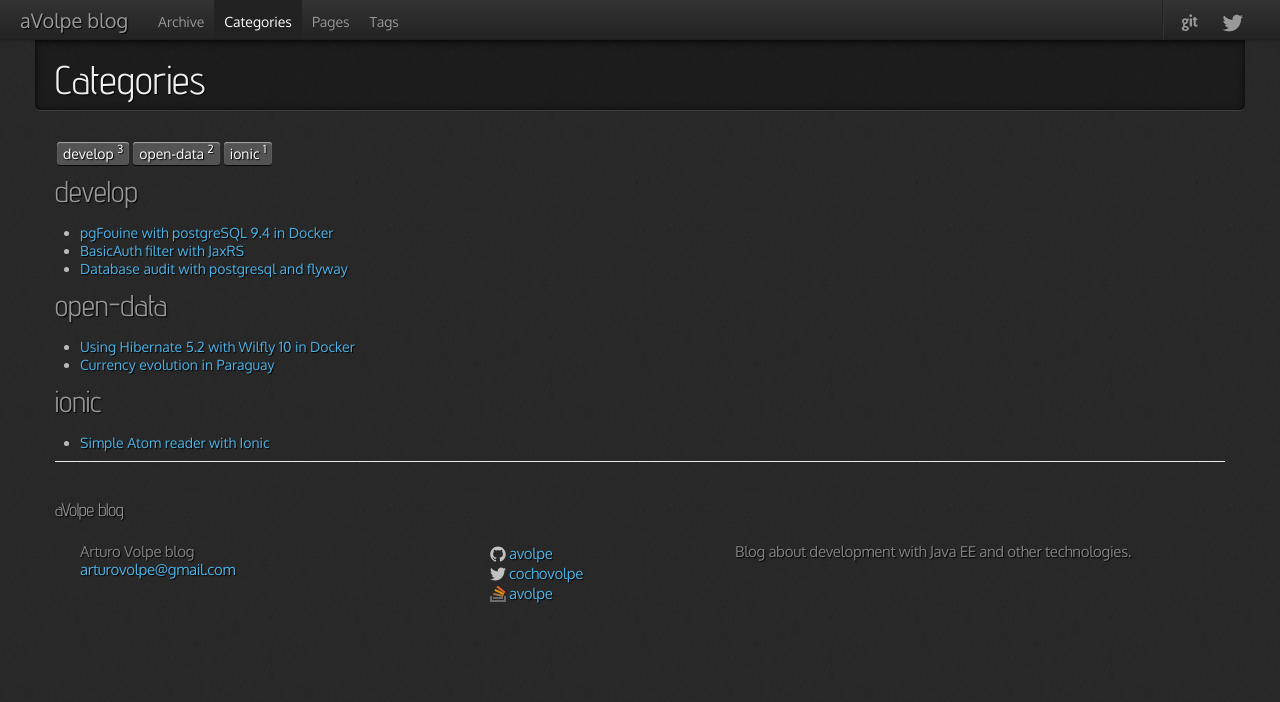
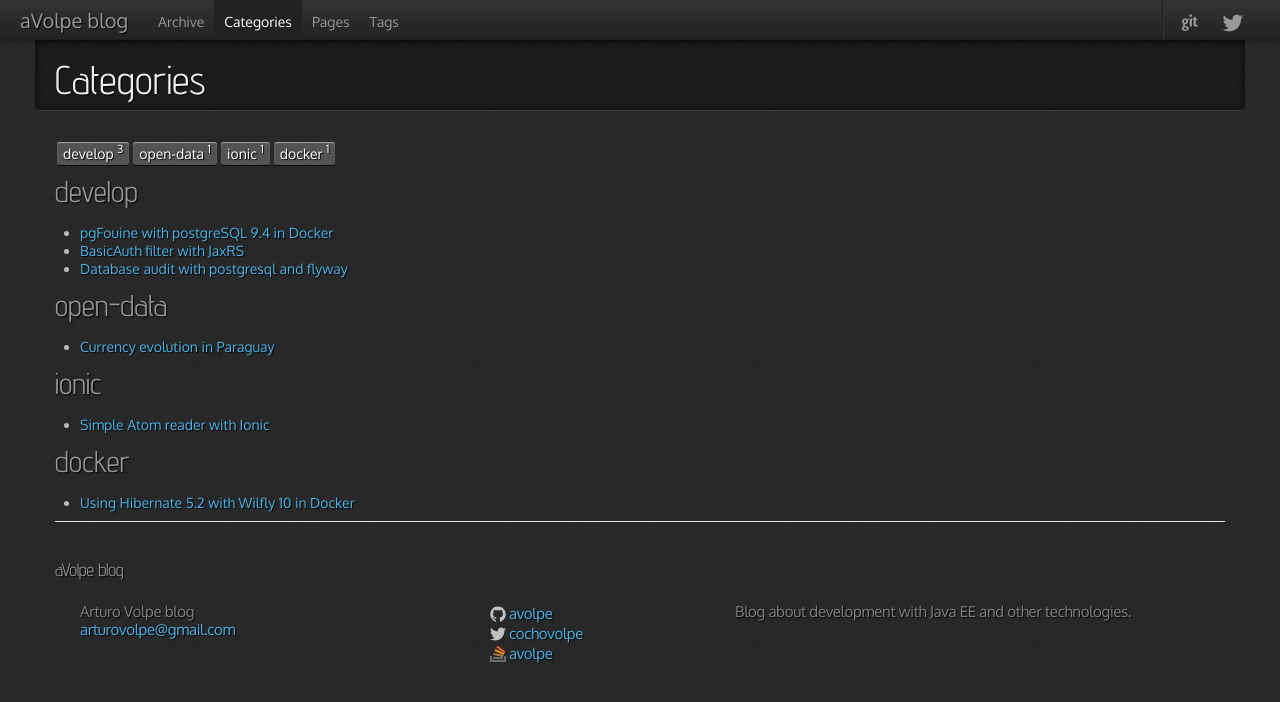
Before and after one commit to aVolpe/aVolpe.github.io, a Jekyll site: the page built from categories.html, in a window 1280 px wide. Shown: the top 702 px of the page. Built offline with Jekyll 4.4.1, drawn with Linux system fonts in a browser that asks for light colours; nearby versions of some CDN libraries.

Commit message:
Fix category of hibernate post

```diff
--- a/_posts/2016-06-05-docker-wildfly-hibernate-5.2.md
+++ b/_posts/2016-06-05-docker-wildfly-hibernate-5.2.md
@@ -2,7 +2,7 @@
 layout: post
 title: "Using Hibernate 5.2 with Wilfly 10 in Docker"
 description: "Using the recently released Hibernate 5.2 with Wildfly 10 in a Docker container"
-category: "open-data"
+category: docker
 tags: javaee docker hibernate wildfly
 ---
 {% include JB/setup %}
```
